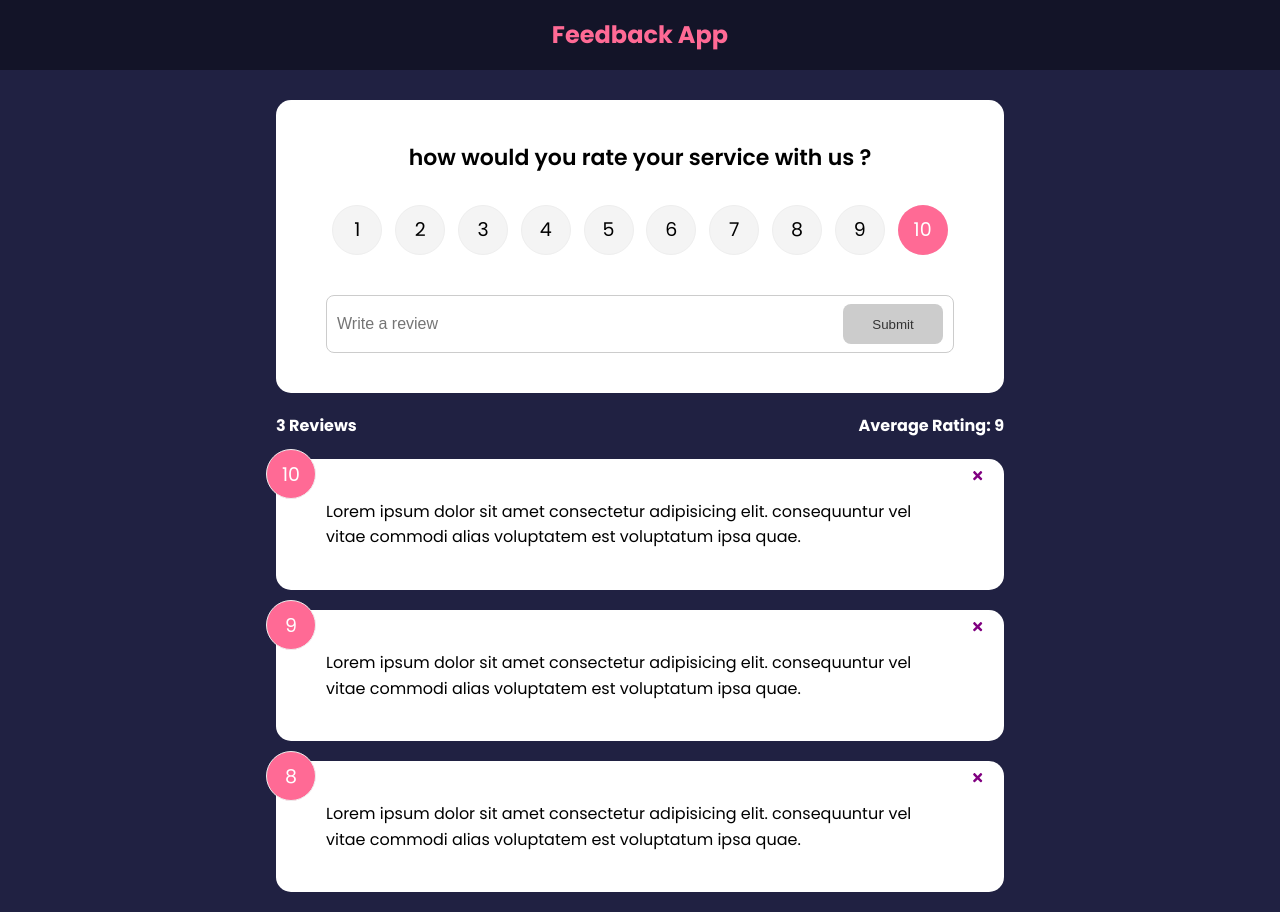
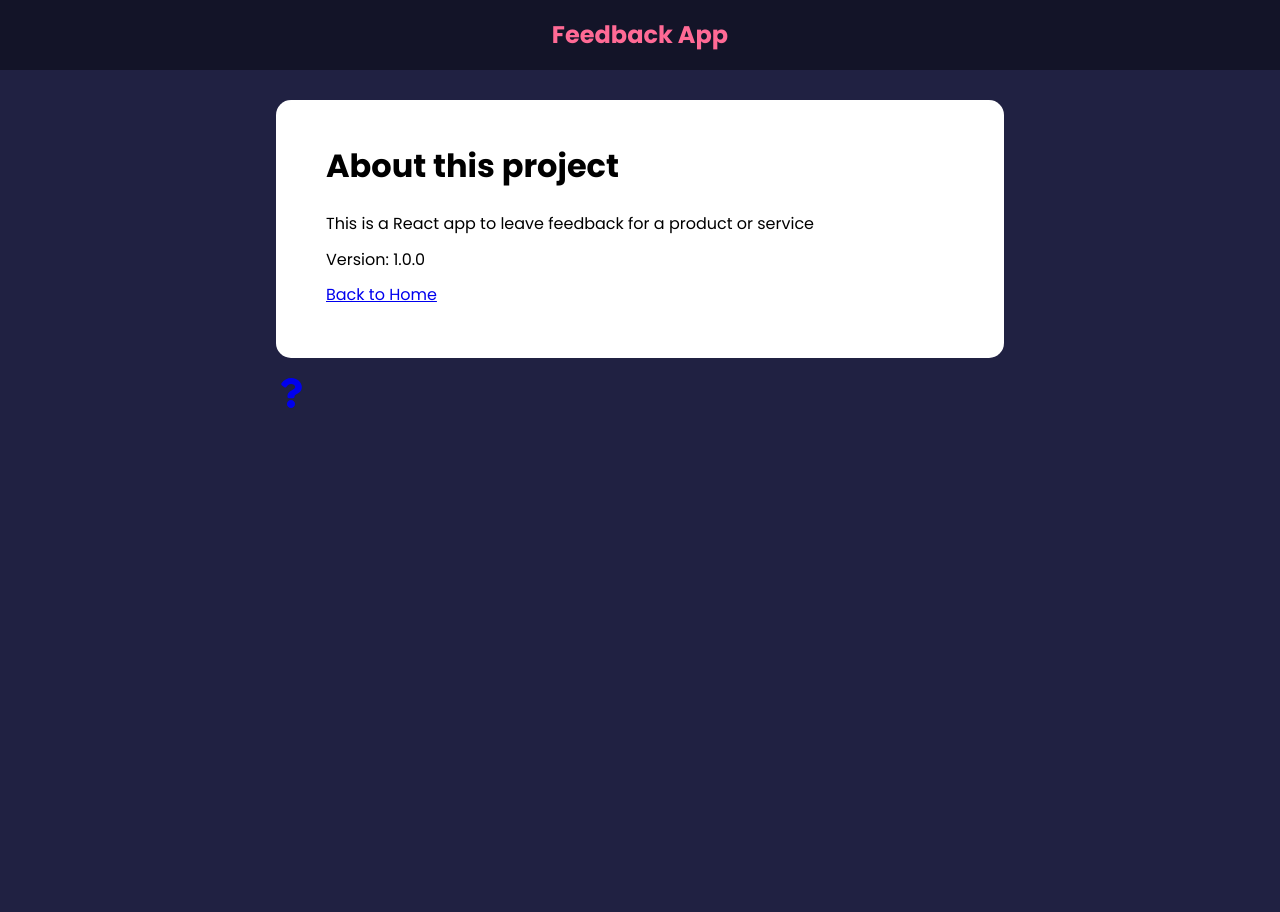
Before and after one commit to AnandSundar/feedbackapp, a React (Create React App) app: page /about in a window 1280 px wide. After the commit the page ends 800 px from the top, so only its background shows below. Built offline with nearby package versions, Linux system fonts and the light colour scheme.

Commit message:
added aboutIconLink and AboutPage component

```diff
--- a/src/App.js
+++ b/src/App.js
@@ -1,10 +1,13 @@
 import {useState} from 'react'
+import {BrowserRouter as Router, Route, Routes} from 'react-router-dom'
 import { v4 as uuidv4} from 'uuid'
 import Header from "./components/Header"
 import FeedbackList from "./components/FeedbackList"
 import FeedbackData from "./data/FeedbackData"
 import FeedbackStats from './components/FeedbackStats'
 import FeedbackForm from './components/FeedbackForm'
+import AboutPage from './pages/AboutPage'
+import AboutIconLink from './components/AboutIconLink'
 
 function App () {
 
@@ -23,14 +26,24 @@
     }
 
     return (
-        <>
+        <Router>
             <Header />
             <div className="container">
-                <FeedbackForm handleAdd={(newFeedback) => addFeedback(newFeedback)} />
-                <FeedbackStats feedback={feedback}/>
-                <FeedbackList feedback={feedback} handleDelete={deleteFeedback}/>
+                <Routes>
+                    <Route exact path='/' element={
+                        <>
+                            <FeedbackForm handleAdd={(newFeedback) => addFeedback(newFeedback)} />
+                            <FeedbackStats feedback={feedback}/>
+                            <FeedbackList feedback={feedback} handleDelete={deleteFeedback}/>
+                        </>
+                    }>
+
+                    </Route>
+                    <Route path='/about'  element={<AboutPage />}/>
+                </Routes>
+                <AboutIconLink />
             </div>
-        </>
+        </Router>
     )
 }
 
--- /dev/null
+++ b/src/components/AboutIconLink.jsx
@@ -0,0 +1,17 @@
+import React from 'react'
+import { Link } from 'react-router-dom'
+import {FaQuestion} from 'react-icons/fa'
+
+function AboutIconLink() {
+  return (
+    <div>
+        <Link to={{
+            pathname: '/about'
+        }}>
+            <FaQuestion size={30}/>
+        </Link>
+    </div>
+  )
+}
+
+export default AboutIconLink
--- /dev/null
+++ b/src/pages/AboutPage.jsx
@@ -0,0 +1,20 @@
+import React from 'react'
+import Card from '../components/shared/Card'
+import {Link} from 'react-router-dom'
+
+function AboutPage() {
+  return (
+    <Card>
+        <div className="about">
+            <h1>About this project</h1>
+            <p>This is a React app to leave feedback for a product or service</p>
+            <p>Version: 1.0.0</p>
+            <p>
+                <Link to='/'>Back to Home</Link>
+            </p>
+        </div>
+    </Card>
+  )
+}
+
+export default AboutPage
```
